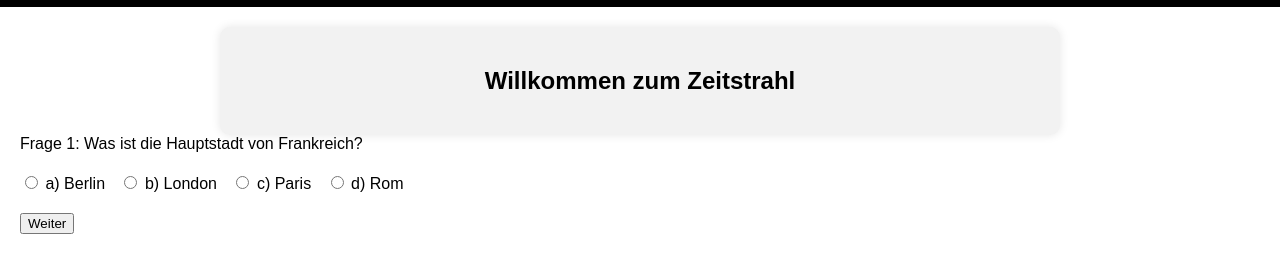
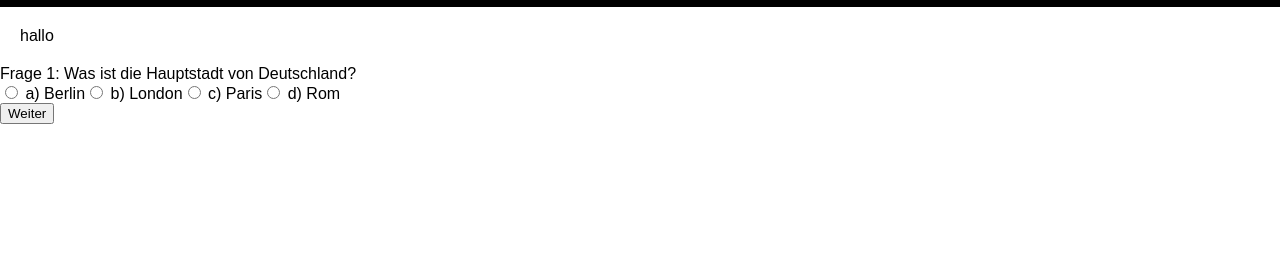
Before and after one commit to Danilo536/Gest-ndnis, a plain HTML site: page quiz.html in a window 1280 px wide. Shown: the part 50-322 px from the top of the page. Drawn offline with Linux system fonts and the light colour scheme.

Commit message:
Update quiz.html

```diff
--- a/quiz.html
+++ b/quiz.html
@@ -3,7 +3,7 @@
 <head>
     <meta charset="UTF-8">
     <meta name="viewport" content="width=device-width, initial-scale=1.0">
-    <title>Quiz</title>
+    <title>Zeitstrahl</title>
     <link rel="stylesheet" href="styles.css">
     <style>
         /* Zusätzliches CSS für das Styling der Zeitstrahl-Seite */
@@ -15,28 +15,6 @@
             border-radius: 10px;
             box-shadow: 0 0 10px rgba(0, 0, 0, 0.1);
             text-align: center;
-        }
-        /* Zusätzliche CSS-Stile für das Quiz */
-        body {
-            font-family: Arial, sans-serif;
-        }
-        .question {
-            margin-bottom: 20px;
-        }
-        .answers {
-            margin-bottom: 20px;
-        }
-        .answer {
-            margin-right: 10px;
-        }
-        #result {
-            margin-bottom: 20px;
-        }
-        #result.correct {
-            color: green;
-        }
-        #result.incorrect {
-            color: red;
         }
     </style>
 </head>
@@ -52,13 +30,9 @@
 </nav>
 
 <div class="content">
-    <!-- Hier kommt der Inhalt der Zeitstrahl-Seite -->
-    <div class="timeline-container">
-        <h2>Willkommen zum Zeitstrahl</h2>
-        <!-- Hier können Sie den Inhalt für Ihren Zeitstrahl einfügen -->
+    hallo
 </div>
 
-    <!-- Hier kommt der Inhalt des Quiz -->
 <div class="question" id="question">Frage 1: Was ist die Hauptstadt von Frankreich?</div>
 
 <div class="answers" id="answers">
@@ -77,9 +51,6 @@
     var questions = [
         { question: "Was ist die Hauptstadt von Frankreich?", answer: "c", a: "Berlin", b: "London", c: "Paris", d: "Rom" },
         { question: "Was ist die Hauptstadt von Deutschland?", answer: "a", a: "Berlin", b: "London", c: "Paris", d: "Rom" },
-    // Weitere Fragen hier hinzufügen
-];
-
         // Fügen Sie hier weitere Fragen hinzu
     ];
 
@@ -133,7 +104,6 @@ var questions = [
     // Anzeige der ersten Frage
     displayQuestion();
 </script>
-</div>
 
 </body>
 </html>
```
Lines whose indentation alone changed are shown as unchanged.
